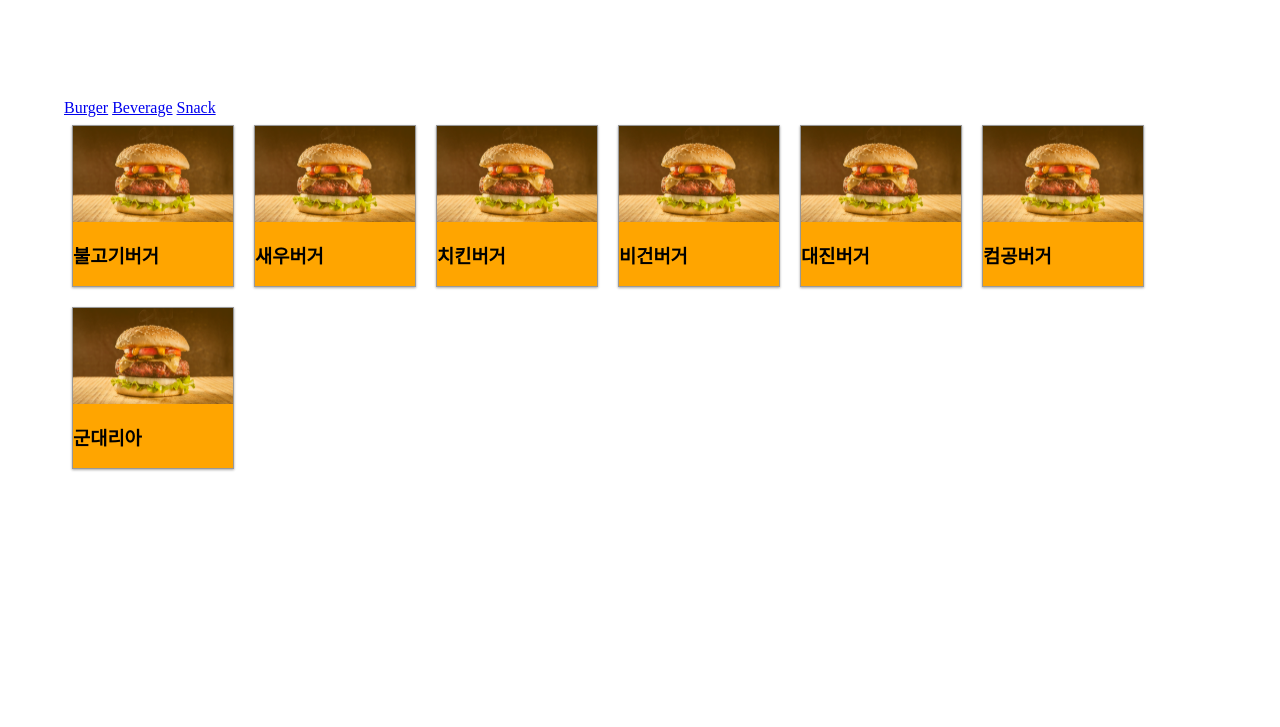
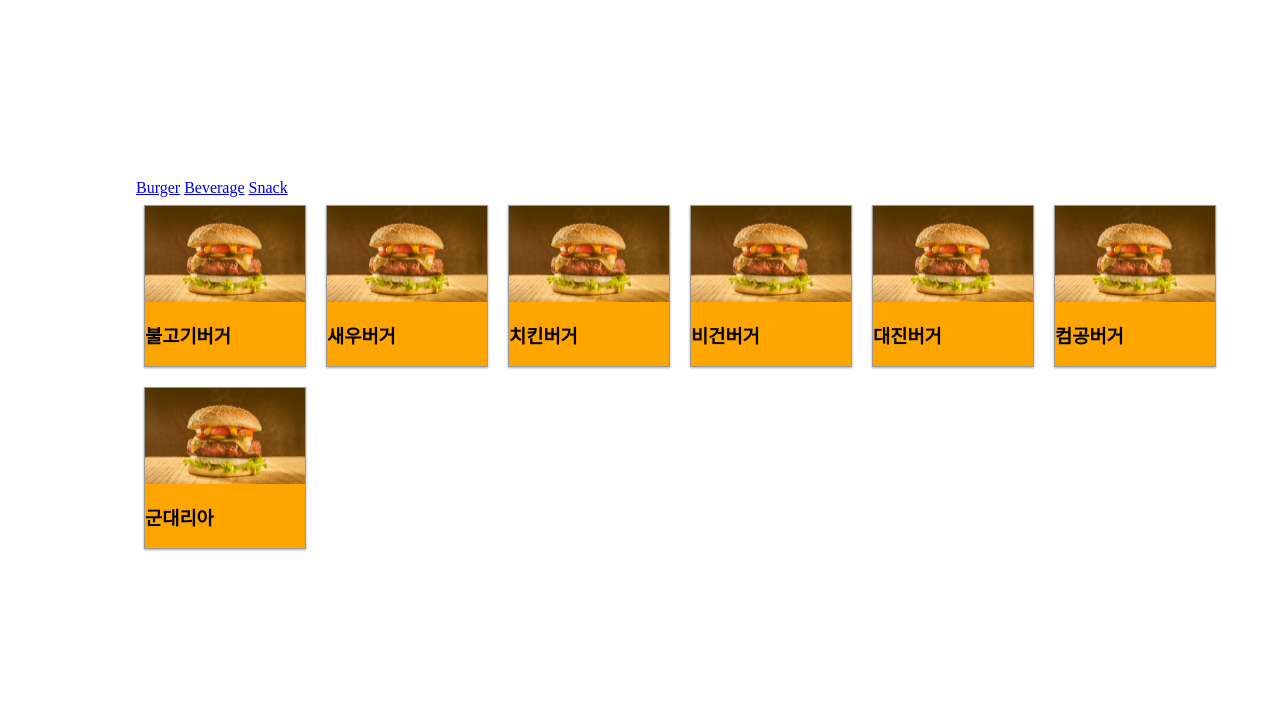
Before and after one commit to ccmuk58/2023_1_Web, a PHP site: page /menu.php in a window 1280 px wide; the page is wider, and only the part inside the window is pictured. Shown: the top 727 px of that part. Run offline with PHP 8.4, Linux system fonts and the light colour scheme; data comes from the database, SQL or seed files in the repository.

Commit message:
Fix: typo

```diff
--- a/css/menuStyle.css
+++ b/css/menuStyle.css
@@ -5,7 +5,7 @@
     background-color: white;
     height: 70vh;
     width: 90vw;
-    padding 10vh 10vw;
+    padding: 10vh 10vw;
     margin : 0 auto;
     border-radius: 100px;
 }
```
